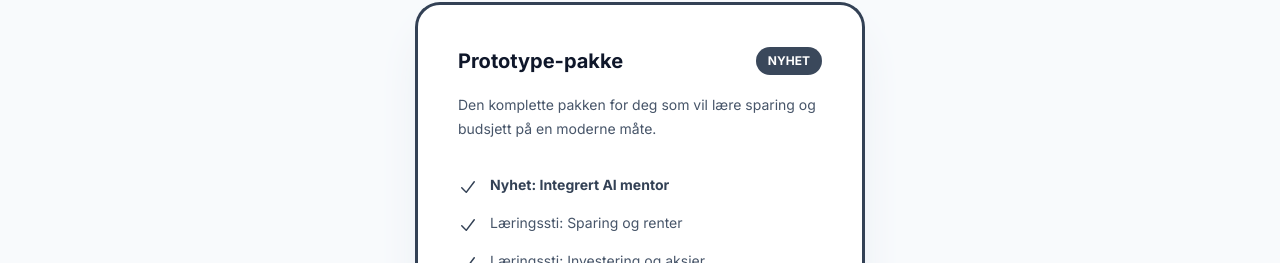
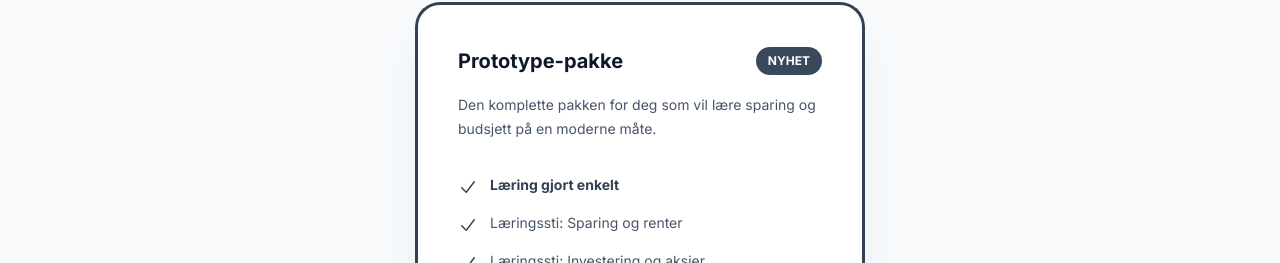
Before and after one commit to martiniusdh/-koakademietub, a React (Vite) app: page / in a window 1280 px wide. Shown: the part 1263-1526 px from the top of the page. Built offline with nearby package versions, Linux system fonts and the light colour scheme.

Commit message:
fix: Replace AI Mentor text with generic learning text in Products section

```diff
--- a/components/Products.tsx
+++ b/components/Products.tsx
@@ -30,7 +30,7 @@ const Products: React.FC<ProductsProps> = ({ hasAccess, onUnlock }) => {
 
               <ul role="list" className="mt-8 space-y-3 text-sm leading-6 text-slate-600">
                 {[
-                  'Nyhet: Integrert AI mentor',
+                  'Læring gjort enkelt',
                   'Læringssti: Sparing og renter',
                   'Læringssti: Investering og aksjer',
                   'Læringssti: Budsjett og pengebruk',
@@ -41,7 +41,7 @@ const Products: React.FC<ProductsProps> = ({ hasAccess, onUnlock }) => {
                     <svg className="h-6 w-5 flex-none text-logo-blue mt-0.5" viewBox="0 0 20 20" fill="currentColor">
                       <path fillRule="evenodd" d="M16.704 4.176a.75.75 0 01.143 1.052l-8 10.5a.75.75 0 01-1.127.075l-4.5-4.5a.75.75 0 011.06-1.06l3.894 3.893 7.48-9.817a.75.75 0 011.05-.143z" clipRule="evenodd" />
                     </svg>
-                    <span className={feature.startsWith('Nyhet') ? 'font-bold text-logo-blue' : ''}>{feature}</span>
+                    <span className={feature === 'Læring gjort enkelt' ? 'font-bold text-logo-blue' : ''}>{feature}</span>
                   </li>
                 ))}
               </ul>
```
